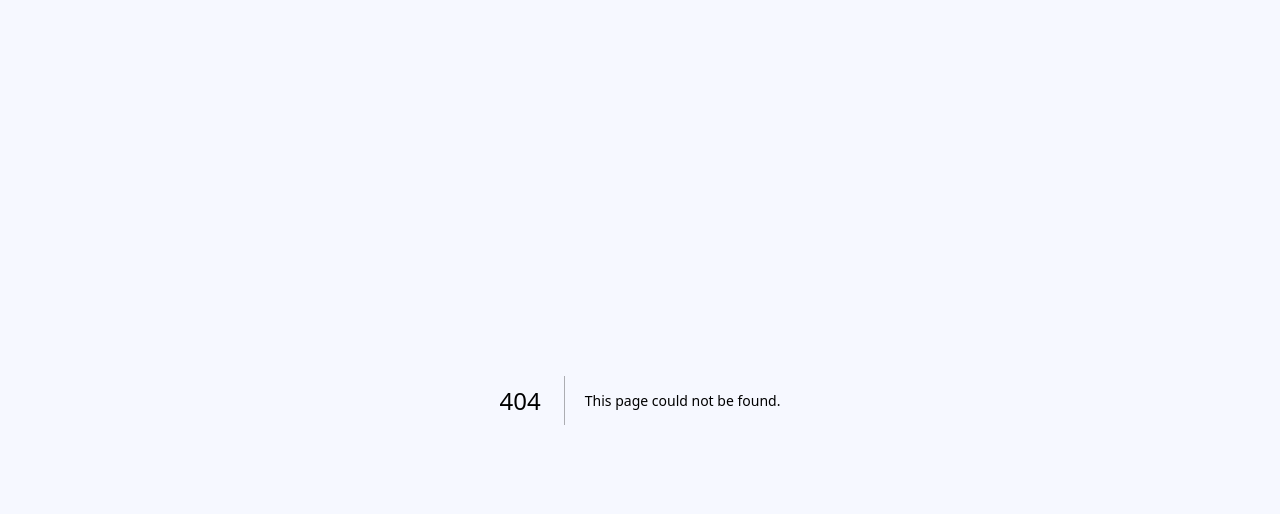
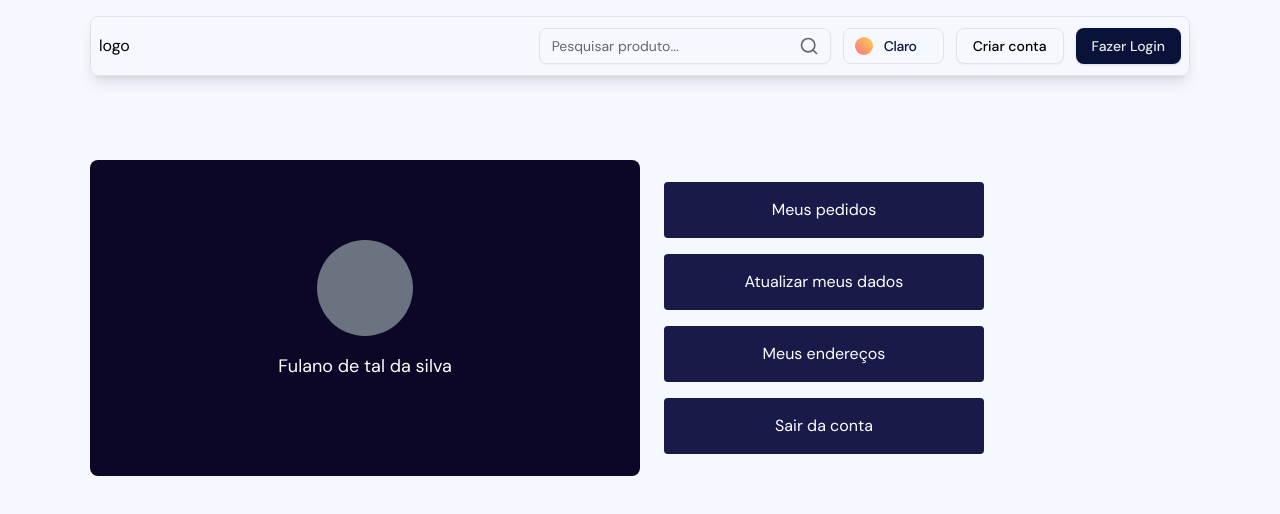
Before and after one commit to freitassdev/argo-frontend, a Next.js app: page /profile in a window 1280 px wide. Before the commit this address had no page. Shown: the top 514 px of the page. Built offline with nearby package versions, Linux system fonts and the light colour scheme.

Commit message:
fetch:pageProfileFirtVersion

```diff
--- /dev/null
+++ b/src/app/profile/page.tsx
@@ -0,0 +1,25 @@
+"use client"
+import Navbar from "@/components/shared/navbar/navbar";
+import { Avatar } from "@radix-ui/react-avatar";
+
+export default function Profile(){
+    return(
+        <div>
+            <Navbar></Navbar>
+            <div className="flex flex-row items-center py-40 gap-6">
+                <div style={{backgroundColor: "#0c0726"}} className="p-20 rounded-lg w-1/2 flex flex-col items-center">
+                    <Avatar className="bg-gray-500 w-24 h-24 rounded-full mb-4 py-4" />
+                    <h2  style={{color: "#fff"}} className="text-lg mb-4">Fulano de tal da silva</h2>
+                </div>
+
+                <div className="space-y-4 w-100 w-96">
+                        <button style={{backgroundColor: "#1a1a4a", color: "#fff"}}  className=" w-80 py-4 rounded">Meus pedidos</button>
+                        <button style={{backgroundColor: "#1a1a4a", color: "#fff"}}  className=" w-80 py-4 rounded">Atualizar meus dados</button>
+                        <button style={{backgroundColor: "#1a1a4a", color: "#fff"}}  className=" w-80 py-4 rounded">Meus endereços</button>
+                        <button style={{backgroundColor: "#1a1a4a", color: "#fff"}}  className="w-80 py-4 rounded">Sair da conta</button>
+                </div>
+            </div>
+        </div>
+
+    )
+}
```
